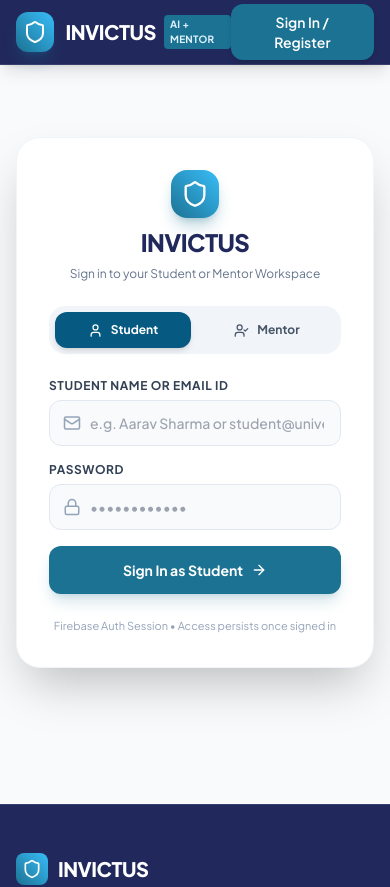
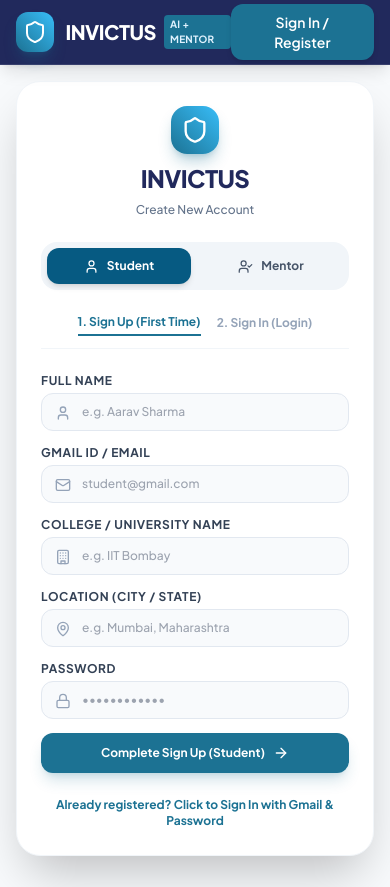
Before and after one commit to harshadbagul92-cmd/Invictus, a React (Vite) app: page / in a window 390 px wide. Shown: the top 887 px of the page. Built offline with nearby package versions, Linux system fonts and the light colour scheme.

Commit message:
Update authentication flow: 1. Sign Up (Gmail, College, Location, Password) -> 2. Sign In (Gmail & Password only)

```diff
--- a/src/context/AuthContext.jsx
+++ b/src/context/AuthContext.jsx
@@ -4,7 +4,7 @@ import { PROBLEM_STATEMENTS, INITIAL_ROADMAP_STEPS } from '../data/mockData';
 const AuthContext = createContext();
 
 export const AuthProvider = ({ children }) => {
-  // Load persisted user or default null
+  // Saved active user session
   const [user, setUser] = useState(() => {
     const saved = localStorage.getItem('invictus_user');
     return saved ? JSON.parse(saved) : null;
@@ -24,8 +24,9 @@ export const AuthProvider = ({ children }) => {
     return saved ? JSON.parse(saved) : [];
   });
 
-  const [registeredStudents, setRegisteredStudents] = useState(() => {
-    const saved = localStorage.getItem('invictus_registered_students');
+  // Database of registered user accounts
+  const [registeredAccounts, setRegisteredAccounts] = useState(() => {
+    const saved = localStorage.getItem('invictus_accounts');
     return saved ? JSON.parse(saved) : [];
   });
 
@@ -57,16 +58,8 @@ export const AuthProvider = ({ children }) => {
   }, [teamMembers]);
 
   useEffect(() => {
-    localStorage.setItem('invictus_registered_students', JSON.stringify(registeredStudents));
-  }, [registeredStudents]);
-
-  // Calculate overall progress
-  const totalTasks = roadmapSteps.reduce((acc, step) => acc + step.tasks.length, 0);
-  const completedTasks = roadmapSteps.reduce(
-    (acc, step) => acc + step.tasks.filter(t => t.completed).length,
-    0
-  );
-  const progressPercent = totalTasks > 0 ? Math.round((completedTasks / totalTasks) * 100) : 0;
+    localStorage.setItem('invictus_accounts', JSON.stringify(registeredAccounts));
+  }, [registeredAccounts]);
 
   const showToast = (msg) => {
     setToastMessage(msg);
@@ -77,57 +70,59 @@ export const AuthProvider = ({ children }) => {
 
   const logout = () => {
     setUser(null);
-    setJoinedProblemId(null);
-    setTeamMembers([]);
     showToast("Logged out successfully");
   };
 
-  const loginCustom = (email, password, role, fullName = "", college = "") => {
+  // Sign Up / Registration
+  const signupAccount = (fullName, email, college, location, password, role) => {
     const isStudentRole = role === 'student';
-    const computedName = fullName.trim() || email.split('@')[0].replace('.', ' ').toUpperCase();
-
-    const newUserObj = {
-      uid: "usr-" + Date.now(),
-      name: computedName,
-      email,
+    const newAccount = {
+      uid: "acc-" + Date.now(),
+      name: fullName,
+      email: email.trim().toLowerCase(),
+      college: college || (isStudentRole ? "Engineering Institute" : "Tech Partner"),
+      location: location || "India",
+      password: password,
       role: isStudentRole ? 'student' : 'mentor',
       avatar: isStudentRole
-        ? `https://api.dicebear.com/7.x/avataaars/svg?seed=${encodeURIComponent(computedName)}`
-        : `https://api.dicebear.com/7.x/initials/svg?seed=${encodeURIComponent(computedName)}`,
-      college: college || (isStudentRole ? "Engineering Institute" : "Tech Industry Partner"),
-      enrolledProblemId: joinedProblemId,
-      teamMembers: teamMembers
+        ? `https://api.dicebear.com/7.x/avataaars/svg?seed=${encodeURIComponent(fullName)}`
+        : `https://api.dicebear.com/7.x/initials/svg?seed=${encodeURIComponent(fullName)}`
     };
 
-    setUser(newUserObj);
+    setRegisteredAccounts(prev => [...prev.filter(a => a.email !== newAccount.email), newAccount]);
+    showToast(`Registration successful! Please Sign In with your Gmail ID and Password.`);
+  };
 
-    if (isStudentRole) {
-      setRegisteredStudents(prev => {
-        const exists = prev.some(s => s.email === email);
-        if (!exists) {
-          return [...prev, {
-            id: newUserObj.uid,
-            name: newUserObj.name,
-            email: newUserObj.email,
-            avatar: newUserObj.avatar,
-            college: newUserObj.college,
-            problemId: joinedProblemId || "ps-101",
-            problemTitle: PROBLEM_STATEMENTS.find(p => p.id === joinedProblemId)?.title || "Smart Water Grid Leakage Detection",
-            progressPercent: progressPercent,
-            status: progressPercent === 100 ? "Completed & Verified" : progressPercent > 0 ? "On Track" : "Enrolled",
-            teamName: `${newUserObj.name}'s Team`,
-            teamMembers: [newUserObj.name],
-            tasksCompleted: completedTasks,
-            totalTasks: totalTasks,
-            recentNote: "Registered & ready to start Phase 1."
-          }];
-        }
-        return prev;
-      });
-    }
+  // Sign In / Login
+  const loginAccount = (email, password, role) => {
+    const cleanEmail = email.trim().toLowerCase();
+    const existing = registeredAccounts.find(
+      a => a.email === cleanEmail && a.role === role
+    );
 
-    showToast(`Signed in as ${newUserObj.name} (${newUserObj.role})`);
+    const userObj = existing ? existing : {
+      uid: "usr-" + Date.now(),
+      name: cleanEmail.split('@')[0].toUpperCase(),
+      email: cleanEmail,
+      college: role === 'student' ? "Engineering College" : "Tech Mentor",
+      location: "India",
+      role: role,
+      avatar: role === 'student'
+        ? `https://api.dicebear.com/7.x/avataaars/svg?seed=${encodeURIComponent(cleanEmail)}`
+        : `https://api.dicebear.com/7.x/initials/svg?seed=${encodeURIComponent(cleanEmail)}`
+    };
+
+    setUser(userObj);
+    showToast(`Welcome back, ${userObj.name}! Signed in as ${userObj.role}.`);
   };
+
+  // Calculate overall progress
+  const totalTasks = roadmapSteps.reduce((acc, step) => acc + step.tasks.length, 0);
+  const completedTasks = roadmapSteps.reduce(
+    (acc, step) => acc + step.tasks.filter(t => t.completed).length,
+    0
+  );
+  const progressPercent = totalTasks > 0 ? Math.round((completedTasks / totalTasks) * 100) : 0;
 
   const toggleTaskCompletion = (taskId) => {
     setRoadmapSteps(prevSteps =>
@@ -146,19 +141,6 @@ export const AuthProvider = ({ children }) => {
     setTeamMembers(updatedMembers);
 
     const problem = PROBLEM_STATEMENTS.find(p => p.id === problemId);
-
-    // Update student's registered student record
-    if (user && user.role === 'student') {
-      setRegisteredStudents(prev =>
-        prev.map(s => s.email === user.email ? {
-          ...s,
-          problemId: problemId,
-          problemTitle: problem?.title || "Problem Statement",
-          teamMembers: updatedMembers
-        } : s)
-      );
-    }
-
     showToast(`Enrolled in: "${problem?.title || 'Problem Statement'}"`);
   };
 
@@ -168,7 +150,8 @@ export const AuthProvider = ({ children }) => {
     <AuthContext.Provider value={{
       user,
       setUser,
-      loginCustom,
+      signupAccount,
+      loginAccount,
       logout,
       roadmapSteps,
       toggleTaskCompletion,
@@ -179,7 +162,7 @@ export const AuthProvider = ({ children }) => {
       activeProblem,
       joinProblemStatement,
       teamMembers,
-      registeredStudents,
+      registeredAccounts,
       toastMessage,
       showToast
     }}>
--- a/src/pages/AuthPage.jsx
+++ b/src/pages/AuthPage.jsx
@@ -1,27 +1,41 @@
 import React, { useState } from 'react';
 import { useAuth } from '../context/AuthContext';
-import { Shield, User, UserCheck, ArrowRight, Lock, Mail } from 'lucide-react';
+import { Shield, User, UserCheck, ArrowRight, Lock, Mail, Building, MapPin, CheckCircle2 } from 'lucide-react';
 
 export const AuthPage = ({ setCurrentTab }) => {
-  const { loginCustom } = useAuth();
-  const [selectedRole, setSelectedRole] = useState('student');
-  const [emailOrName, setEmailOrName] = useState('');
+  const { signupAccount, loginAccount } = useAuth();
+  const [mode, setMode] = useState('signup'); // 'signup' or 'login'
+  const [role, setRole] = useState('student'); // 'student' or 'mentor'
+
+  // Form states
+  const [fullName, setFullName] = useState('');
+  const [email, setEmail] = useState('');
+  const [college, setCollege] = useState('');
+  const [location, setLocation] = useState('');
   const [password, setPassword] = useState('');
 
-  const handleSubmit = (e) => {
+  const handleSignupSubmit = (e) => {
     e.preventDefault();
-    if (!emailOrName.trim()) {
-      alert("Please enter your Name or Email ID");
-      return;
-    }
-    if (!password.trim()) {
-      alert("Please enter your password");
+    if (!fullName.trim() || !email.trim() || !password.trim()) {
+      alert("Please fill in all required fields.");
       return;
     }
 
-    loginCustom(emailOrName, password, selectedRole, emailOrName);
+    signupAccount(fullName, email, college, location, password, role);
+    // Switch to login mode automatically after signup!
+    setMode('login');
+  };
 
-    if (selectedRole === 'student') {
+  const handleLoginSubmit = (e) => {
+    e.preventDefault();
+    if (!email.trim() || !password.trim()) {
+      alert("Please enter both your Gmail ID and Password.");
+      return;
+    }
+
+    loginAccount(email, password, role);
+
+    if (role === 'student') {
       setCurrentTab('problems');
     } else {
       setCurrentTab('mentor-dashboard');
@@ -29,24 +43,26 @@ export const AuthPage = ({ setCurrentTab }) => {
   };
 
   return (
-    <div className="min-h-[80vh] flex items-center justify-center p-4 sm:p-6">
-      <div className="max-w-md w-full bg-white rounded-3xl shadow-2xl p-8 border border-slate-100 space-y-6">
+    <div className="min-h-[85vh] flex items-center justify-center p-4 sm:p-6 md:p-8">
+      <div className="max-w-md w-full bg-white rounded-3xl shadow-2xl p-6 sm:p-8 border border-slate-100 space-y-6">
         {/* Brand Logo Header */}
         <div className="text-center space-y-2">
           <div className="w-12 h-12 rounded-2xl bg-gradient-to-tr from-[#1C7293] to-sky-400 flex items-center justify-center text-white mx-auto shadow-lg shadow-[#1C7293]/30">
             <Shield size={28} />
           </div>
           <h2 className="text-2xl font-black text-[#21295C] tracking-tight">INVICTUS</h2>
-          <p className="text-xs text-slate-500">Sign in to your Student or Mentor Workspace</p>
+          <p className="text-xs text-slate-500 font-medium">
+            {mode === 'signup' ? 'Create New Account' : 'Sign In to Your Account'}
+          </p>
         </div>
 
         {/* Role Toggle Tabs */}
         <div className="grid grid-cols-2 gap-2 bg-slate-100 p-1.5 rounded-2xl">
           <button
             type="button"
-            onClick={() => setSelectedRole('student')}
+            onClick={() => setRole('student')}
             className={`py-2.5 rounded-xl text-xs font-bold flex items-center justify-center gap-2 transition-all ${
-              selectedRole === 'student'
+              role === 'student'
                 ? 'bg-[#065A82] text-white shadow-md'
                 : 'text-slate-600 hover:text-slate-900'
             }`}
@@ -56,9 +72,9 @@ export const AuthPage = ({ setCurrentTab }) => {
           </button>
           <button
             type="button"
-            onClick={() => setSelectedRole('mentor')}
+            onClick={() => setRole('mentor')}
             className={`py-2.5 rounded-xl text-xs font-bold flex items-center justify-center gap-2 transition-all ${
-              selectedRole === 'mentor'
+              role === 'mentor'
                 ? 'bg-[#21295C] text-white shadow-md'
                 : 'text-slate-600 hover:text-slate-900'
             }`}
@@ -68,21 +84,149 @@ export const AuthPage = ({ setCurrentTab }) => {
           </button>
         </div>
 
-        {/* Login Form: Asking ONLY Name / Email ID and Password */}
-        <form onSubmit={handleSubmit} className="space-y-4">
+        {/* Form View Toggle */}
+        <div className="flex justify-center border-b border-slate-100 pb-3">
+          <div className="flex gap-4 text-xs font-bold">
+            <button
+              onClick={() => setMode('signup')}
+              className={`pb-1 transition-colors ${
+                mode === 'signup'
+                  ? 'text-[#1C7293] border-b-2 border-[#1C7293]'
+                  : 'text-slate-400 hover:text-slate-600'
+              }`}
+            >
+              1. Sign Up (First Time)
+            </button>
+            <button
+              onClick={() => setMode('login')}
+              className={`pb-1 transition-colors ${
+                mode === 'login'
+                  ? 'text-[#1C7293] border-b-2 border-[#1C7293]'
+                  : 'text-slate-400 hover:text-slate-600'
+              }`}
+            >
+              2. Sign In (Login)
+            </button>
+          </div>
+        </div>
+
+        {/* MODE 1: SIGN UP FORM */}
+        {mode === 'signup' ? (
+          <form onSubmit={handleSignupSubmit} className="space-y-3.5">
+            {/* Full Name */}
+            <div>
+              <label className="block text-xs font-bold text-slate-700 uppercase tracking-wider mb-1">
+                Full Name
+              </label>
+              <div className="relative">
+                <User size={16} className="absolute left-3.5 top-3 text-slate-400" />
+                <input
+                  type="text"
+                  required
+                  value={fullName}
+                  onChange={(e) => setFullName(e.target.value)}
+                  placeholder="e.g. Aarav Sharma"
+                  className="w-full pl-10 pr-4 py-2.5 bg-slate-50 border border-slate-200 rounded-xl text-xs focus:outline-none focus:ring-2 focus:ring-[#1C7293] font-medium"
+                />
+              </div>
+            </div>
+
+            {/* Gmail ID */}
+            <div>
+              <label className="block text-xs font-bold text-slate-700 uppercase tracking-wider mb-1">
+                Gmail ID / Email
+              </label>
+              <div className="relative">
+                <Mail size={16} className="absolute left-3.5 top-3 text-slate-400" />
+                <input
+                  type="email"
+                  required
+                  value={email}
+                  onChange={(e) => setEmail(e.target.value)}
+                  placeholder="student@gmail.com"
+                  className="w-full pl-10 pr-4 py-2.5 bg-slate-50 border border-slate-200 rounded-xl text-xs focus:outline-none focus:ring-2 focus:ring-[#1C7293] font-medium"
+                />
+              </div>
+            </div>
+
+            {/* College Name / Organization */}
+            <div>
+              <label className="block text-xs font-bold text-slate-700 uppercase tracking-wider mb-1">
+                {role === 'student' ? 'College / University Name' : 'Company / Organization Name'}
+              </label>
+              <div className="relative">
+                <Building size={16} className="absolute left-3.5 top-3 text-slate-400" />
+                <input
+                  type="text"
+                  required
+                  value={college}
+                  onChange={(e) => setCollege(e.target.value)}
+                  placeholder={role === 'student' ? 'e.g. IIT Bombay' : 'e.g. Microsoft Research'}
+                  className="w-full pl-10 pr-4 py-2.5 bg-slate-50 border border-slate-200 rounded-xl text-xs focus:outline-none focus:ring-2 focus:ring-[#1C7293] font-medium"
+                />
+              </div>
+            </div>
+
+            {/* Location */}
+            <div>
+              <label className="block text-xs font-bold text-slate-700 uppercase tracking-wider mb-1">
+                Location (City / State)
+              </label>
+              <div className="relative">
+                <MapPin size={16} className="absolute left-3.5 top-3 text-slate-400" />
+                <input
+                  type="text"
+                  required
+                  value={location}
+                  onChange={(e) => setLocation(e.target.value)}
+                  placeholder="e.g. Mumbai, Maharashtra"
+                  className="w-full pl-10 pr-4 py-2.5 bg-slate-50 border border-slate-200 rounded-xl text-xs focus:outline-none focus:ring-2 focus:ring-[#1C7293] font-medium"
+                />
+              </div>
+            </div>
+
+            {/* Password */}
+            <div>
+              <label className="block text-xs font-bold text-slate-700 uppercase tracking-wider mb-1">
+                Password
+              </label>
+              <div className="relative">
+                <Lock size={16} className="absolute left-3.5 top-3 text-slate-400" />
+                <input
+                  type="password"
+                  required
+                  value={password}
+                  onChange={(e) => setPassword(e.target.value)}
+                  placeholder="••••••••••••"
+                  className="w-full pl-10 pr-4 py-2.5 bg-slate-50 border border-slate-200 rounded-xl text-xs focus:outline-none focus:ring-2 focus:ring-[#1C7293] font-medium"
+                />
+              </div>
+            </div>
+
+            <button
+              type="submit"
+              className="w-full bg-[#1C7293] hover:bg-[#065A82] text-white py-3 rounded-xl font-bold text-xs shadow-lg shadow-[#1C7293]/20 hover:shadow-xl transition-all flex items-center justify-center gap-2 group mt-2"
+            >
+              <span>Complete Sign Up ({role === 'student' ? 'Student' : 'Mentor'})</span>
+              <ArrowRight size={16} className="group-hover:translate-x-1 transition-transform" />
+            </button>
+          </form>
+        ) : (
+          /* MODE 2: SIGN IN (LOGIN) FORM — ASKS ONLY GMAIL ID & PASSWORD */
+          <form onSubmit={handleLoginSubmit} className="space-y-4">
             <div>
               <label className="block text-xs font-bold text-slate-700 uppercase tracking-wider mb-1.5">
-              {selectedRole === 'student' ? 'Student Name or Email ID' : 'Mentor Name or Email ID'}
+                {role === 'student' ? 'Student Gmail ID' : 'Mentor Gmail ID'}
               </label>
               <div className="relative">
                 <Mail size={18} className="absolute left-3.5 top-3.5 text-slate-400" />
                 <input
-                type="text"
+                  type="email"
                   required
-                value={emailOrName}
-                onChange={(e) => setEmailOrName(e.target.value)}
-                placeholder={selectedRole === 'student' ? 'e.g. Aarav Sharma or student@university.edu' : 'e.g. Dr. Meera Nambiar or mentor@company.com'}
-                className="w-full pl-10 pr-4 py-3 bg-slate-50 border border-slate-200 rounded-xl text-sm focus:outline-none focus:ring-2 focus:ring-[#1C7293] focus:bg-white transition-all font-medium text-slate-800"
+                  value={email}
+                  onChange={(e) => setEmail(e.target.value)}
+                  placeholder="name@gmail.com"
+                  className="w-full pl-10 pr-4 py-3 bg-slate-50 border border-slate-200 rounded-xl text-sm focus:outline-none focus:ring-2 focus:ring-[#1C7293] font-medium text-slate-800"
                 />
               </div>
             </div>
@@ -99,23 +243,31 @@ export const AuthPage = ({ setCurrentTab }) => {
                   value={password}
                   onChange={(e) => setPassword(e.target.value)}
                   placeholder="••••••••••••"
-                className="w-full pl-10 pr-4 py-3 bg-slate-50 border border-slate-200 rounded-xl text-sm focus:outline-none focus:ring-2 focus:ring-[#1C7293] focus:bg-white transition-all font-medium text-slate-800"
+                  className="w-full pl-10 pr-4 py-3 bg-slate-50 border border-slate-200 rounded-xl text-sm focus:outline-none focus:ring-2 focus:ring-[#1C7293] font-medium text-slate-800"
                 />
               </div>
             </div>
 
             <button
               type="submit"
-            className="w-full bg-[#1C7293] hover:bg-[#065A82] text-white py-3.5 rounded-xl font-bold text-sm shadow-lg shadow-[#1C7293]/20 hover:shadow-xl transition-all flex items-center justify-center gap-2 group mt-2"
+              className="w-full bg-[#065A82] hover:bg-[#1C7293] text-white py-3.5 rounded-xl font-bold text-sm shadow-lg shadow-[#065A82]/20 hover:shadow-xl transition-all flex items-center justify-center gap-2 group mt-2"
             >
-            <span>Sign In as {selectedRole === 'student' ? 'Student' : 'Mentor'}</span>
+              <span>Sign In as {role === 'student' ? 'Student' : 'Mentor'}</span>
               <ArrowRight size={16} className="group-hover:translate-x-1 transition-transform" />
             </button>
           </form>
+        )}
 
-        <p className="text-center text-[11px] text-slate-400">
-          Firebase Auth Session • Access persists once signed in
-        </p>
+        <div className="text-center">
+          <button
+            onClick={() => setMode(mode === 'signup' ? 'login' : 'signup')}
+            className="text-xs font-bold text-[#1C7293] hover:underline"
+          >
+            {mode === 'signup'
+              ? 'Already registered? Click to Sign In with Gmail & Password'
+              : "Don't have an account yet? Click to Sign Up"}
+          </button>
+        </div>
       </div>
     </div>
   );
```
Lines whose indentation alone changed are shown as unchanged.
